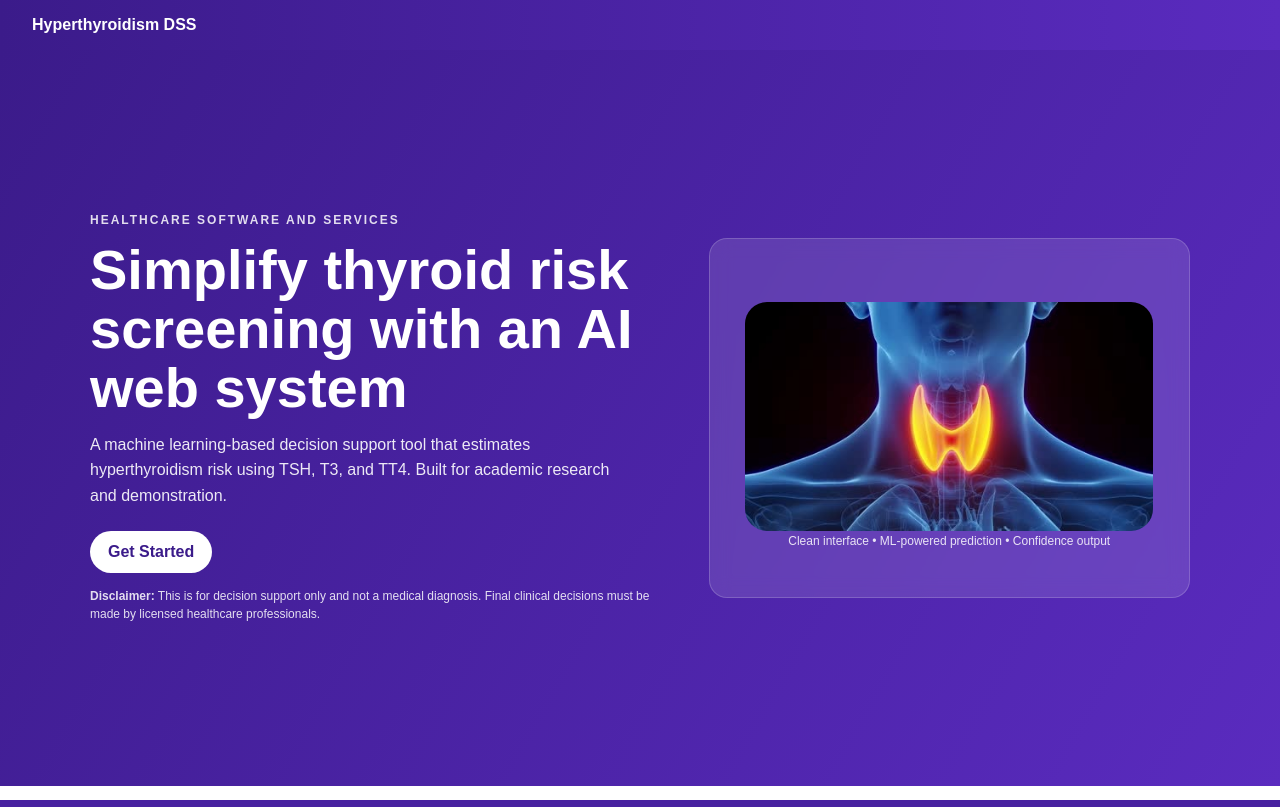
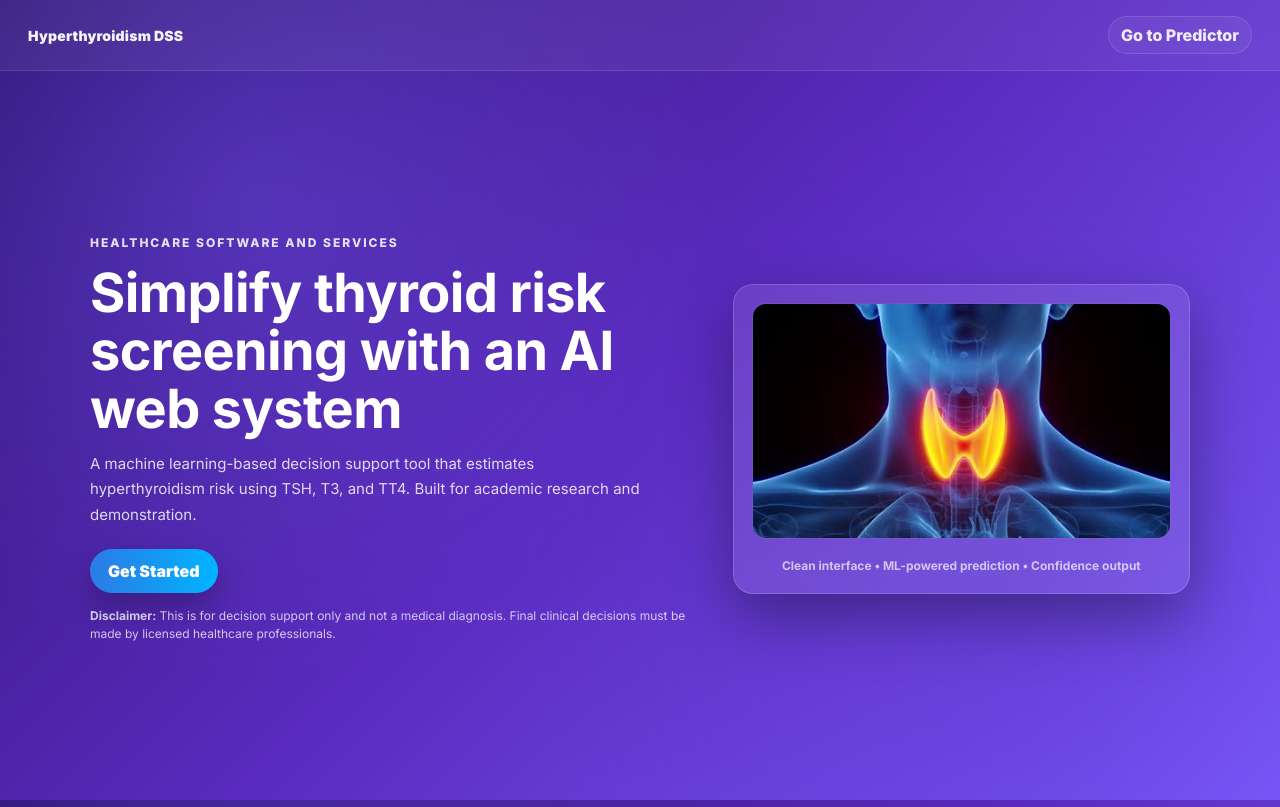
Before and after one commit to makkiyo/hyperthyroidism-ai, a Flask app: page / in a window 1280 px wide. Run offline with Flask 3, Linux system fonts and the light colour scheme; parts of the project's set-up code (start-up, migrations or seed data) failed here and were passed over.

Commit message:
UI polish

```diff
--- a/templates/home.html
+++ b/templates/home.html
@@ -5,48 +5,93 @@
   <meta name="viewport" content="width=device-width, initial-scale=1" />
   <title>Hyperthyroidism DSS</title>
 
+  <!-- ✅ Industry font -->
+  <link rel="preconnect" href="https://fonts.googleapis.com">
+  <link rel="preconnect" href="https://fonts.gstatic.com" crossorigin>
+  <link href="https://fonts.googleapis.com/css2?family=Inter:wght@400;600;700;800;900&display=swap" rel="stylesheet">
+
   <style>
     :root{
-      --purple-1:#3b1b8a;
+      --purple-1:#2d136f;
       --purple-2:#5a2bbf;
-      --glass-bg:rgba(255,255,255,0.12);
-      --glass-border:rgba(255,255,255,0.18);
+      --purple-3:#7b5cff;
+
+      --glass-bg: rgba(255,255,255,0.10);
+      --glass-border: rgba(255,255,255,0.16);
+
+      --text:#ffffff;
+      --muted: rgba(255,255,255,0.82);
+
+      --radius:20px;
     }
 
     *{ box-sizing:border-box; }
-    body{ margin:0; font-family: Arial, sans-serif; color:#fff; }
 
-    /* Top bar */
+    body{
+      margin:0;
+      font-family: Inter, Arial, sans-serif;
+      color:var(--text);
+      min-height:100vh;
+
+      /* ✅ Premium background (same style as predict page) */
+      background:
+        radial-gradient(circle at 20% 25%, rgba(123,92,255,0.35), transparent 40%),
+        radial-gradient(circle at 80% 75%, rgba(90,43,191,0.35), transparent 42%),
+        linear-gradient(135deg, var(--purple-1), var(--purple-2), var(--purple-3));
+      background-attachment: fixed;
+    }
+
+    /* ✅ Top bar (glass, not flat) */
     .topbar{
       display:flex;
       justify-content:space-between;
       align-items:center;
-      padding:16px 32px;
-      background: linear-gradient(90deg, var(--purple-1), var(--purple-2));
+      padding:16px 28px;
+
+      background: rgba(255,255,255,0.06);
+      border-bottom: 1px solid rgba(255,255,255,0.12);
+      backdrop-filter: blur(12px);
+      -webkit-backdrop-filter: blur(12px);
     }
-    .topbar .brand{ font-weight:800; }
+
+    .topbar .brand{
+      font-weight:900;
+      letter-spacing:0.2px;
+      font-size:14px;
+      opacity:0.95;
+    }
+
     .topbar .back{
       color:#fff;
       text-decoration:none;
-      font-weight:600;
+      font-weight:800;
       opacity:0.9;
+      padding:8px 12px;
+      border-radius:999px;
+      border:1px solid rgba(255,255,255,0.14);
+      background: rgba(255,255,255,0.06);
+      transition: transform .12s ease, opacity .12s ease, border-color .12s ease;
     }
-    .topbar .back:hover{ opacity:1; }
+    .topbar .back:hover{
+      opacity:1;
+      transform: translateY(-1px);
+      border-color: rgba(255,255,255,0.22);
+    }
 
-    /* Hero layout */
+    /* ✅ Hero layout */
     .hero{
       min-height: calc(100vh - 64px);
-      background: linear-gradient(120deg, var(--purple-1), var(--purple-2));
       display:flex;
       align-items:center;
       justify-content:center;
-      padding:40px;
+      padding:42px 20px;
     }
+
     .hero-wrap{
       width:min(1100px, 100%);
       display:grid;
-      grid-template-columns: 1.1fr 0.9fr;
-      gap:30px;
+      grid-template-columns: 1.15fr 0.85fr;
+      gap:24px;
       align-items:center;
     }
 
@@ -54,163 +99,152 @@
       font-size:12px;
       letter-spacing:2px;
       opacity:0.85;
-      font-weight:700;
+      font-weight:800;
     }
+
     h1{
-      font-size:56px;
-      margin:14px 0;
-      line-height:1.05;
+      font-size:54px;
+      margin:14px 0 12px;
+      line-height:1.08;
+      letter-spacing:-0.6px;
     }
+
     .sub{
-      font-size:16px;
-      opacity:0.9;
-      max-width:520px;
-      line-height:1.6;
+      font-size:15px;
+      color:var(--muted);
+      max-width:560px;
+      line-height:1.7;
       margin:0;
     }
 
-    /* CTA */
+    /* ✅ CTA */
     .cta{
       margin-top:22px;
       display:flex;
       gap:12px;
       align-items:center;
     }
+
     .cta .primary{
-      background:#fff;
-      color:var(--purple-1);
+      background: linear-gradient(90deg, rgba(44,123,229,1), rgba(0,180,255,1));
+      color:#fff;
       padding:12px 18px;
       border-radius:999px;
       text-decoration:none;
       font-weight:900;
       display:inline-block;
-      transition: transform .15s ease, opacity .15s ease;
+      transition: transform .12s ease, filter .12s ease, box-shadow .12s ease;
+      box-shadow: 0 14px 30px rgba(0,0,0,0.25);
       white-space:nowrap;
     }
+
     .cta .primary:hover{
       transform: translateY(-1px);
-      opacity:0.95;
+      filter: brightness(0.98);
     }
 
-    /* Card + image */
+    .cta .primary:active{
+      transform: translateY(1px);
+    }
+
+    /* ✅ Premium glass card */
     .card{
       background: var(--glass-bg);
       border: 1px solid var(--glass-border);
-      border-radius:18px;
+      border-radius: var(--radius);
       padding:18px;
-      backdrop-filter: blur(10px);
+      backdrop-filter: blur(14px);
+      -webkit-backdrop-filter: blur(14px);
+      box-shadow: 0 24px 60px rgba(0,0,0,0.35);
+
       display:flex;
       flex-direction:column;
       gap:12px;
       justify-content:center;
-      min-height:360px;
+
+      transition: transform .18s ease, border-color .18s ease, box-shadow .18s ease;
+    }
+
+    .card:hover{
+      transform: translateY(-2px);
+      border-color: rgba(255,255,255,0.22);
+      box-shadow: 0 28px 70px rgba(0,0,0,0.42);
     }
 
     .doc-wrap{
       display:flex;
       justify-content:center;
       align-items:center;
+      border-radius: calc(var(--radius) - 6px);
+      overflow:hidden;
+
+      /* subtle frame */
+      border: 1px solid rgba(255,255,255,0.10);
+      background: rgba(0,0,0,0.10);
     }
 
     .doc{
-      width:92%;
+      width:100%;
       max-width:560px;
-      border-radius:22px;
       display:block;
-      transform: translateY(16px);
       height:auto;
+
+      /* Make image feel “product” */
+      transform: scale(1.02);
+      filter: contrast(1.02) saturate(1.05);
     }
 
     .note{
       margin-top:14px;
       font-size:12px;
-      opacity:0.85;
+      color: rgba(255,255,255,0.75);
       line-height:1.5;
     }
+
     .note.center{
       text-align:center;
-      margin-top:5px;
+      margin-top:6px;
+      opacity:0.9;
+      font-weight:700;
     }
 
-    /* ===== Responsive (tablet & below) ===== */
+    /* ===== Responsive ===== */
     @media (max-width: 900px){
       .hero-wrap{ grid-template-columns:1fr; }
-      h1{ font-size:42px; }
-      .doc{ width:100%; transform: translateY(0); }
-      .card{ min-height:auto; }
+      h1{ font-size:40px; }
+      .card{ padding:14px; }
     }
 
-    /* ===== Mobile (best looking) ===== */
     @media (max-width: 768px){
-      .topbar{
-        padding:12px 16px;
-      }
-      .topbar .brand{
-        font-size:15px;
-      }
-      .topbar .back{
-        font-size:14px;
-      }
+      .topbar{ padding:12px 16px; }
+      .hero{ padding:26px 16px; min-height:auto; }
 
-      .hero{
-        padding:24px 16px;
-        min-height:auto;
-      }
-
-      .hero-wrap{
-        gap:18px;
-      }
-
-      .tag{
-        font-size:11px;
-        letter-spacing:1.5px;
-      }
+      .tag{ font-size:11px; letter-spacing:1.5px; }
 
       h1{
         font-size:34px;
-        line-height:1.15;
-        margin:10px 0;
+        line-height:1.14;
+        margin:10px 0 10px;
       }
 
-      .sub{
-        font-size:14px;
-        max-width:100%;
-      }
+      .sub{ font-size:14px; }
 
-      /* Center content on mobile */
       .hero-wrap > div:first-child{
         text-align:center;
       }
-      .sub{
-        margin:0 auto;
-      }
-      .cta{
-        justify-content:center;
-      }
+
+      .sub{ margin:0 auto; }
+      .cta{ justify-content:center; }
       .cta .primary{
         width:100%;
         max-width:320px;
         text-align:center;
       }
-
-      .card{
-        padding:14px;
-      }
-      .doc{
-        max-width:420px;
-        border-radius:18px;
-      }
     }
 
-    /* ===== Small phones ===== */
     @media (max-width: 420px){
       h1{ font-size:30px; }
-      .cta .primary{ max-width:100%; }
       .note{ font-size:11px; }
-    }
-
-    @media (max-width: 768px){
-      .topbar{ display:none; }
     }
   </style>
 </head>
@@ -218,7 +252,9 @@
 <body>
   <div class="topbar">
     <div class="brand">Hyperthyroidism DSS</div>
-    <a class="back" href="/"></a>
+
+    <!-- ✅ fix: your link text was empty -->
+    <a class="back" href="/predict">Go to Predictor</a>
   </div>
 
   <section class="hero">
```
Also changed, not shown: templates/predict.html (+137 -62 lines).
